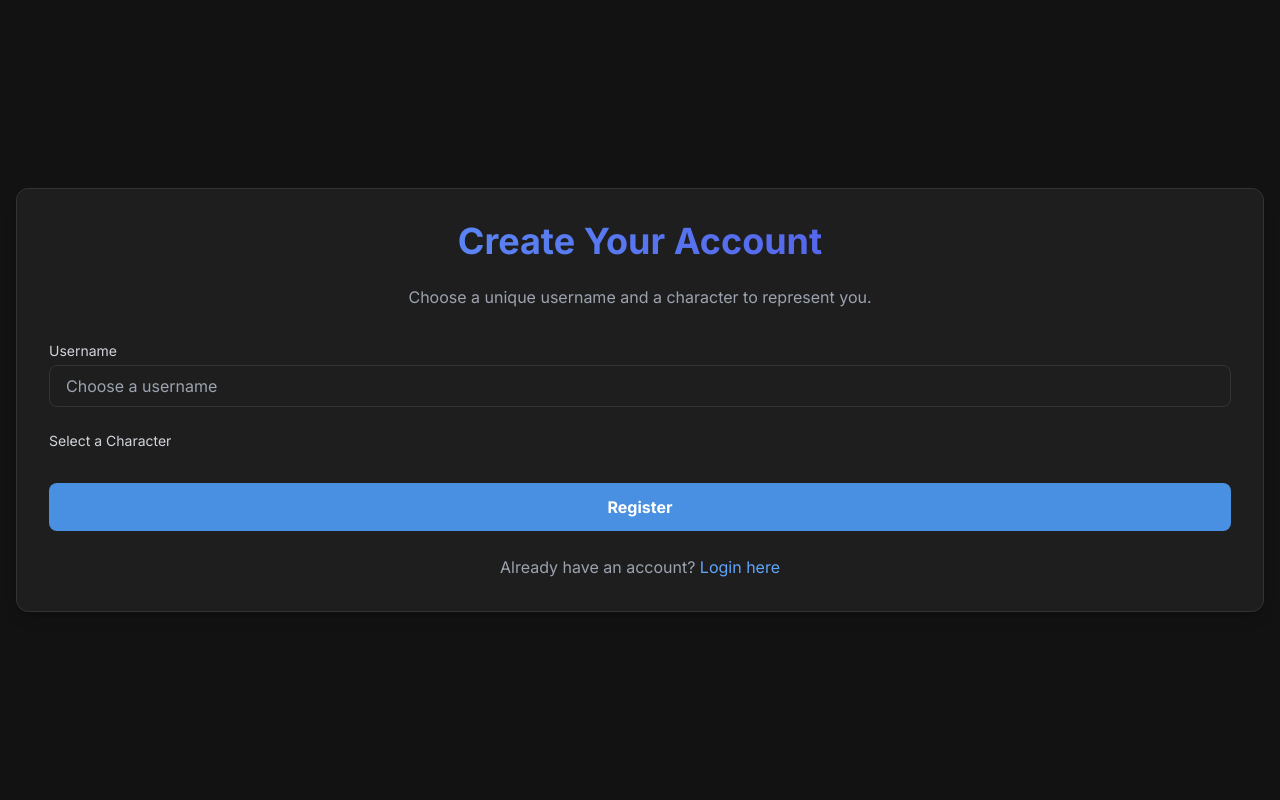
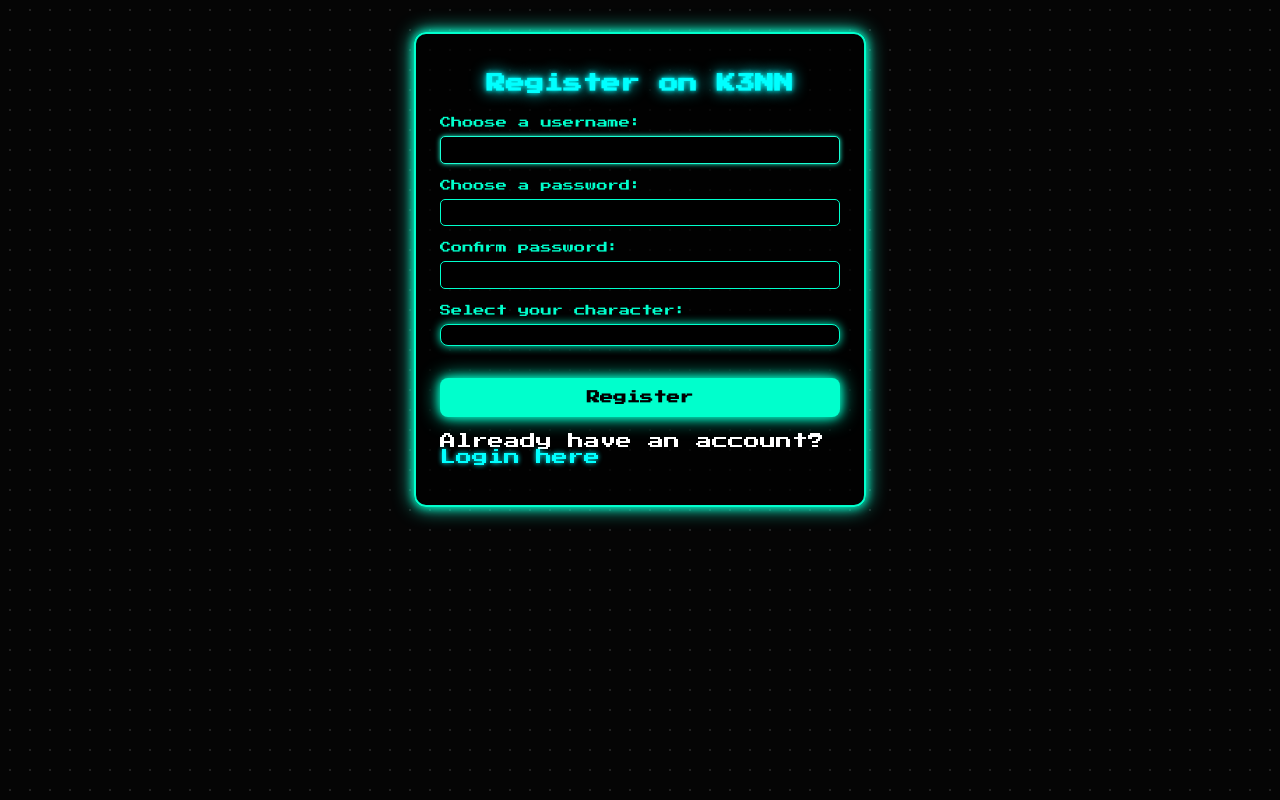
Before and after one commit to futrbit/scorecast, a Flask app: template templates/register.html in a window 1280 px wide. Run offline with Flask 3, Linux system fonts and the light colour scheme; the template is opened without the code that fills it, so the values that code supplies are empty; some libraries are stand-ins or nearby versions.

Commit message:
Update register.html

```diff
--- a/templates/register.html
+++ b/templates/register.html
@@ -1,99 +1,225 @@
 <!DOCTYPE html>
 <html lang="en">
 <head>
-    <meta charset="UTF-8">
-    <meta name="viewport" content="width=device-width, initial-scale=1.0">
-    <title>Register - Scorecast</title>
-    <link href="https://fonts.googleapis.com/css2?family=Inter:wght@400;700&display=swap" rel="stylesheet">
-    <script src="https://cdn.tailwindcss.com"></script>
+    <meta charset="UTF-8" />
+    <title>Register - SCORECAST</title>
     <style>
+        @import url('https://fonts.googleapis.com/css2?family=Press+Start+2P&display=swap');
+
         body {
-            font-family: 'Inter', sans-serif;
-            background-color: #121212;
-            color: #E0E0E0;
+            font-family: 'Press Start 2P', monospace;
+            background-color: #050505;
+            color: #00ffcc;
+            image-rendering: pixelated;
+            background-image: radial-gradient(#222 1px, transparent 1px);
+            background-size: 20px 20px;
+            margin: 0;
+            padding: 0;
         }
-        .container {
-            max-width: 600px;
+
+        main {
+            padding: 2rem;
+            display: flex;
+            flex-direction: column;
+            align-items: center;
+            gap: 2.5rem;
         }
-        .input-field {
-            background-color: #1E1E1E;
-            border: 1px solid #333;
-            color: #E0E0E0;
-            transition: all 0.3s ease;
+
+        .register-box {
+            background-color: rgba(0, 0, 0, 0.7);
+            border: 2px solid #00ffcc;
+            box-shadow: 0 0 10px #00ffcc, 0 0 20px #1affd5;
+            color: #ffffff;
+            border-radius: 12px;
+            padding: 1.5rem;
+            max-width: 400px;
+            width: 100%;
         }
-        .input-field:focus {
+
+        h2 {
+            color: #00ffff;
+            text-shadow: 0 0 5px #00ffff, 0 0 15px #00ffff;
+            text-align: center;
+            font-size: 1.2rem;
+            margin-bottom: 1.5rem;
+        }
+
+        .form-group {
+            margin-bottom: 1rem;
+        }
+
+        label {
+            display: block;
+            font-size: 0.7rem;
+            color: #00ffcc;
+            margin-bottom: 0.5rem;
+        }
+
+        input[type="text"],
+        input[type="password"] {
+            background: #000;
+            color: #00ffcc;
+            border: 1px solid #00ffcc;
+            border-radius: 5px;
+            padding: 0.4rem;
+            font-family: 'Press Start 2P', monospace;
+            width: 100%;
+            box-sizing: border-box;
+        }
+
+        input:focus {
             outline: none;
-            border-color: #4A90E2;
-            box-shadow: 0 0 0 2px rgba(74, 144, 226, 0.5);
+            border-color: #1affd5;
+            box-shadow: 0 0 5px #1affd5;
         }
-        .btn {
-            background-color: #4A90E2;
-            transition: background-color 0.3s ease;
+
+        .character-grid {
+            display: flex;
+            flex-wrap: wrap;
+            overflow-y: auto;
+            max-height: 300px;
+            gap: 10px;
+            padding: 10px;
+            background-color: #000;
+            border: 1px solid #00ffcc;
+            box-shadow: 0 0 10px #00ffcc;
+            border-radius: 8px;
+            scrollbar-width: thin;
+            scrollbar-color: #555 #2c2c2c;
         }
-        .btn:hover {
-            background-color: #357ABD;
+
+        .character-card {
+            flex: 0 0 auto;
+            width: 100px;
+            cursor: pointer;
+            padding: 5px;
+            border: 2px solid transparent;
+            border-radius: 8px;
+            transition: transform 0.2s, box-shadow 0.2s;
         }
-        .character-img-container {
-            width: 80px;
-            height: 80px;
-            border: 3px solid transparent;
+
+        .character-card img {
+            width: 100%;
+            height: 100px;
+            object-fit: cover;
+            border-radius: 5px;
+            border: 1px solid #00ffcc;
+        }
+
+        .character-card:hover {
+            transform: scale(1.05);
+            border-color: #1affd5;
+            box-shadow: 0 0 10px #1affd5;
+        }
+
+        .character-card.selected {
+            border-color: #00ffff;
+            box-shadow: 0 0 15px #00ffff;
+        }
+
+        .character-grid::-webkit-scrollbar {
+            width: 8px;
+        }
+
+        .character-grid::-webkit-scrollbar-thumb {
+            background: #555;
+            border-radius: 4px;
+        }
+
+        .character-grid::-webkit-scrollbar-track {
+            background: #2c2c2c;
+        }
+
+        button {
+            background-color: #00ffcc;
+            color: #000;
+            border: none;
+            border-radius: 8px;
+            padding: 0.8rem;
+            font-weight: bold;
             cursor: pointer;
-            transition: all 0.2s ease-in-out;
-            border-radius: 9999px; /* Tailwind's rounded-full */
+            box-shadow: 0 0 10px #00ffcc, 0 0 20px #00ffcc;
+            font-family: 'Press Start 2P', monospace;
+            width: 100%;
+            margin-top: 1rem;
         }
-        .character-img-container.selected {
-            border-color: #4A90E2;
-            transform: scale(1.1);
+
+        button:hover {
+            background-color: #1affd5;
+            box-shadow: 0 0 15px #1affd5, 0 0 30px #1affd5;
+        }
+
+        .messages {
+            padding: 1rem;
+            background-color: #111;
+            border-left: 5px solid #00ffff;
+            box-shadow: 0 0 10px #00ffff;
+            color: #fff;
+            max-width: 100%;
+            font-size: 0.7rem;
+            margin-bottom: 1rem;
+        }
+
+        a {
+            color: #00ffff;
+            text-decoration: none;
+            text-shadow: 0 0 5px #00ffff;
+        }
+
+        a:hover {
+            color: #1affd5;
+            text-shadow: 0 0 10px #1affd5;
         }
     </style>
 </head>
-<body class="p-4 flex items-center justify-center min-h-screen">
-    <div class="container bg-[#1e1e1e] p-8 rounded-xl shadow-lg border border-[#333]">
-        <h1 class="text-4xl font-bold text-center mb-6 text-transparent bg-clip-text bg-gradient-to-r from-blue-400 to-indigo-600">
-            Create Your Account
-        </h1>
-        <p class="text-center text-gray-400 mb-8">
-            Choose a unique username and a character to represent you.
-        </p>
+<body>
+    <main>
+        <div class="register-box">
+            <h2>Register on K3NN</h2>
 
-        <div id="status-message" class="text-center mb-4 text-red-400"></div>
+            <div id="status-message" class="messages" style="display:none;"></div>
 
-        <form id="registration-form" class="space-y-6">
-            <div>
-                <label for="username" class="block text-sm font-medium text-gray-300 mb-1">Username</label>
-                <input type="text" id="username" name="username" placeholder="Choose a username"
-                       class="w-full px-4 py-2 rounded-lg input-field" autocomplete="username" required>
-            </div>
+            <form id="registration-form" method="POST" action="">
+                <div class="form-group">
+                    <label for="username">Choose a username:</label>
+                    <input type="text" id="username" name="username" required autofocus />
+                </div>
 
-            <div class="mt-8">
-                <label class="block text-sm font-medium text-gray-300 mb-2">Select a Character</label>
-                <div id="character-selection" class="grid grid-cols-4 sm:grid-cols-6 gap-4 justify-items-center">
-                    <!-- Characters will be dynamically rendered here -->
+                <div class="form-group">
+                    <label for="password">Choose a password:</label>
+                    <input type="password" id="password" name="password" required />
                 </div>
-            </div>
 
-            <button type="submit" id="submit-btn" class="w-full py-3 mt-8 rounded-lg font-bold text-white btn">
-                Register
-            </button>
-            <p id="user-id-display" class="text-xs text-gray-500 mt-2 text-center hidden">
-                Your user ID is: <span class="font-mono break-all"></span>
+                <div class="form-group">
+                    <label for="confirm_password">Confirm password:</label>
+                    <input type="password" id="confirm_password" name="confirm_password" required />
+                </div>
+
+                <div class="form-group">
+                    <label>Select your character:</label>
+                    <div id="character-grid" class="character-grid">
+                        <!-- Characters will be dynamically rendered here by JavaScript -->
+                    </div>
+                    <input type="hidden" id="character" name="character" required />
+                </div>
+
+                <button type="submit" id="submit-btn">Register</button>
+            </form>
+
+            <p class="text-center mt-3">
+                Already have an account? <a href="{{ url_for('login') }}">Login here</a>
             </p>
-        </form>
-
-        <div class="mt-6 text-center text-gray-400">
-            Already have an account? <a href="{{ url_for('login') }}" class="text-blue-400 hover:underline">Login here</a>
         </div>
-    </div>
+    </main>
 
     <script type="module">
         import { initializeApp } from "https://www.gstatic.com/firebasejs/11.6.1/firebase-app.js";
-        import { getAuth, signInAnonymously, signInWithCustomToken, onAuthStateChanged } from "https://www.gstatic.com/firebasejs/11.6.1/firebase-auth.js";
+        import { getAuth, createUserWithEmailAndPassword, onAuthStateChanged } from "https://www.gstatic.com/firebasejs/11.6.1/firebase-auth.js";
         import { getFirestore, doc, setDoc, getDocs, collection, query, where, getDoc } from "https://www.gstatic.com/firebasejs/11.6.1/firebase-firestore.js";
 
         // Global variables provided by the environment. Do not modify.
         const appId = typeof __app_id !== 'undefined' ? __app_id : 'default-app-id';
         const firebaseConfig = JSON.parse(typeof __firebase_config !== 'undefined' ? __firebase_config : '{}');
-        const initialAuthToken = typeof __initial_auth_token !== 'undefined' ? __initial_auth_token : null;
 
         const app = initializeApp(firebaseConfig);
         const db = getFirestore(app);
@@ -101,30 +227,18 @@
 
         let currentUser = null;
         const statusMessage = document.getElementById('status-message');
-        const characterSelection = document.getElementById('character-selection');
-        const userIdDisplay = document.getElementById('user-id-display');
+        const characterGrid = document.getElementById('character-grid');
         const submitBtn = document.getElementById('submit-btn');
         const registrationForm = document.getElementById('registration-form');
+        const hiddenCharacterInput = document.getElementById('character');
 
-        // Character data, will be updated by the server
         let characters = [];
-
-        async function authenticateUser() {
-            try {
-                if (initialAuthToken) {
-                    await signInWithCustomToken(auth, initialAuthToken);
-                } else {
-                    await signInAnonymously(auth);
-                }
-            } catch (error) {
-                console.error("Error signing in:", error);
-                setStatus("Error signing in. Please try refreshing the page.", true);
-            }
-        }
 
         function setStatus(message, isError = false) {
             statusMessage.textContent = message;
-            statusMessage.className = isError ? 'text-red-400' : 'text-green-400';
+            statusMessage.style.display = 'block';
+            statusMessage.style.borderColor = isError ? '#ff0000' : '#00ffcc';
+            statusMessage.style.boxShadow = isError ? '0 0 10px #ff0000' : '0 0 10px #00ffcc';
         }
 
         async function fetchCharacters() {
@@ -142,51 +256,49 @@
 
         function renderCharacters() {
             if (characters.length === 0) {
-                characterSelection.innerHTML = '<p class="text-center text-gray-500">No characters available.</p>';
+                characterGrid.innerHTML = '<p class="text-center" style="font-size:0.7rem;">No characters available.</p>';
                 return;
             }
 
-            characterSelection.innerHTML = characters.map(char => `
-                <div class="flex flex-col items-center">
-                    <label>
-                        <input type="radio" name="character" value="${char.image}" class="hidden" required>
-                        <div class="character-img-container">
-                            <img src="/static/${char.image}" alt="${char.name}" class="rounded-full w-full h-full object-cover">
-                        </div>
-                    </label>
-                    <span class="mt-2 text-xs text-center text-gray-400">${char.name}</span>
+            characterGrid.innerHTML = characters.map(char => `
+                <div class="character-card" data-id="${char.id}">
+                    <img src="/static/${char.image}" alt="${char.name}" />
                 </div>
             `).join('');
 
-            const characterRadios = document.querySelectorAll('input[name="character"]');
-            if (characterRadios.length > 0) {
-                characterRadios[0].checked = true;
-                characterRadios[0].closest('label').querySelector('.character-img-container').classList.add('selected');
-            }
-
-            characterRadios.forEach(radio => {
-                radio.addEventListener('change', (e) => {
-                    document.querySelectorAll('.character-img-container').forEach(container => {
-                        container.classList.remove('selected');
-                    });
-                    e.target.closest('label').querySelector('.character-img-container').classList.add('selected');
+            document.querySelectorAll('.character-card').forEach(card => {
+                card.addEventListener('click', () => {
+                    document.querySelectorAll('.character-card').forEach(c => c.classList.remove('selected'));
+                    card.classList.add('selected');
+                    hiddenCharacterInput.value = card.dataset.id;
                 });
             });
+            // Automatically select the first character to ensure a choice is made
+            if (document.querySelectorAll('.character-card').length > 0) {
+                document.querySelectorAll('.character-card')[0].click();
+            }
         }
 
         async function handleRegistration(e) {
-            e.preventDefault(); // <-- This is the crucial line
-            setStatus('');
+            e.preventDefault(); // Prevents the browser from doing a full page reload and causing a server timeout.
+            setStatus('', false);
 
             const username = document.getElementById('username').value.trim();
-            const selectedCharacter = document.querySelector('input[name="character"]:checked');
+            const password = document.getElementById('password').value;
+            const confirmPassword = document.getElementById('confirm_password').value;
+            const selectedCharacterId = hiddenCharacterInput.value;
+
+            if (password !== confirmPassword) {
+                setStatus("Passwords do not match.", true);
+                return;
+            }
 
             if (!username) {
                 setStatus("Please enter a username.", true);
                 return;
             }
 
-            if (!selectedCharacter) {
+            if (!selectedCharacterId) {
                 setStatus("Please select a character.", true);
                 return;
             }
@@ -195,23 +307,18 @@
             submitBtn.disabled = true;
 
             try {
-                // Check if username is already taken
-                const usersRef = collection(db, `/artifacts/${appId}/users`);
-                const q = query(usersRef, where("username", "==", username));
-                const querySnapshot = await getDocs(q);
-                if (!querySnapshot.empty) {
-                    setStatus("Username already taken. Please choose another.", true);
-                    submitBtn.textContent = "Register";
-                    submitBtn.disabled = false;
-                    return;
-                }
+                // Check if username is already taken. For this to work with email/password auth,
+                // we treat the username as the email address. We can use a unique domain to avoid real email conflicts.
+                const userEmail = `${username}@scorecast.com`;
+                const userCredential = await createUserWithEmailAndPassword(auth, userEmail, password);
+                const user = userCredential.user;
 
-                // If username is available, save the user data
-                const userDocRef = doc(usersRef, currentUser.uid);
+                // Save the user data to Firestore
+                const userDocRef = doc(db, `/artifacts/${appId}/users`, user.uid);
                 await setDoc(userDocRef, {
                     username: username,
-                    character: selectedCharacter.value,
-                    userId: currentUser.uid,
+                    character: selectedCharacterId,
+                    userId: user.uid,
                     points: 0,
                     predictions: {},
                     points_by_week: {}
@@ -225,24 +332,23 @@
 
             } catch (error) {
                 console.error("Registration error:", error);
-                setStatus("An unexpected error occurred. Please try again.", true);
+                let errorMessage = "An unexpected error occurred. Please try again.";
+                if (error.code === 'auth/email-already-in-use') {
+                    errorMessage = "This username is already taken. Please choose another.";
+                } else if (error.code === 'auth/weak-password') {
+                    errorMessage = "The password is too weak. Please choose a stronger password.";
+                } else if (error.code === 'auth/invalid-email') {
+                    errorMessage = "Please enter a valid username/email.";
+                }
+                setStatus(errorMessage, true);
                 submitBtn.textContent = "Register";
                 submitBtn.disabled = false;
             }
         }
 
-        onAuthStateChanged(auth, (user) => {
-            currentUser = user;
-            if (currentUser) {
-                userIdDisplay.querySelector('span').textContent = currentUser.uid;
-                userIdDisplay.classList.remove('hidden');
-                registrationForm.addEventListener('submit', handleRegistration);
-            } else {
-                setStatus("Authentication failed. Please refresh.", true);
-            }
-        });
+        // We only attach the event listener after the form and scripts are loaded.
+        registrationForm.addEventListener('submit', handleRegistration);
 
-        authenticateUser();
         fetchCharacters();
     </script>
 </body>
```
